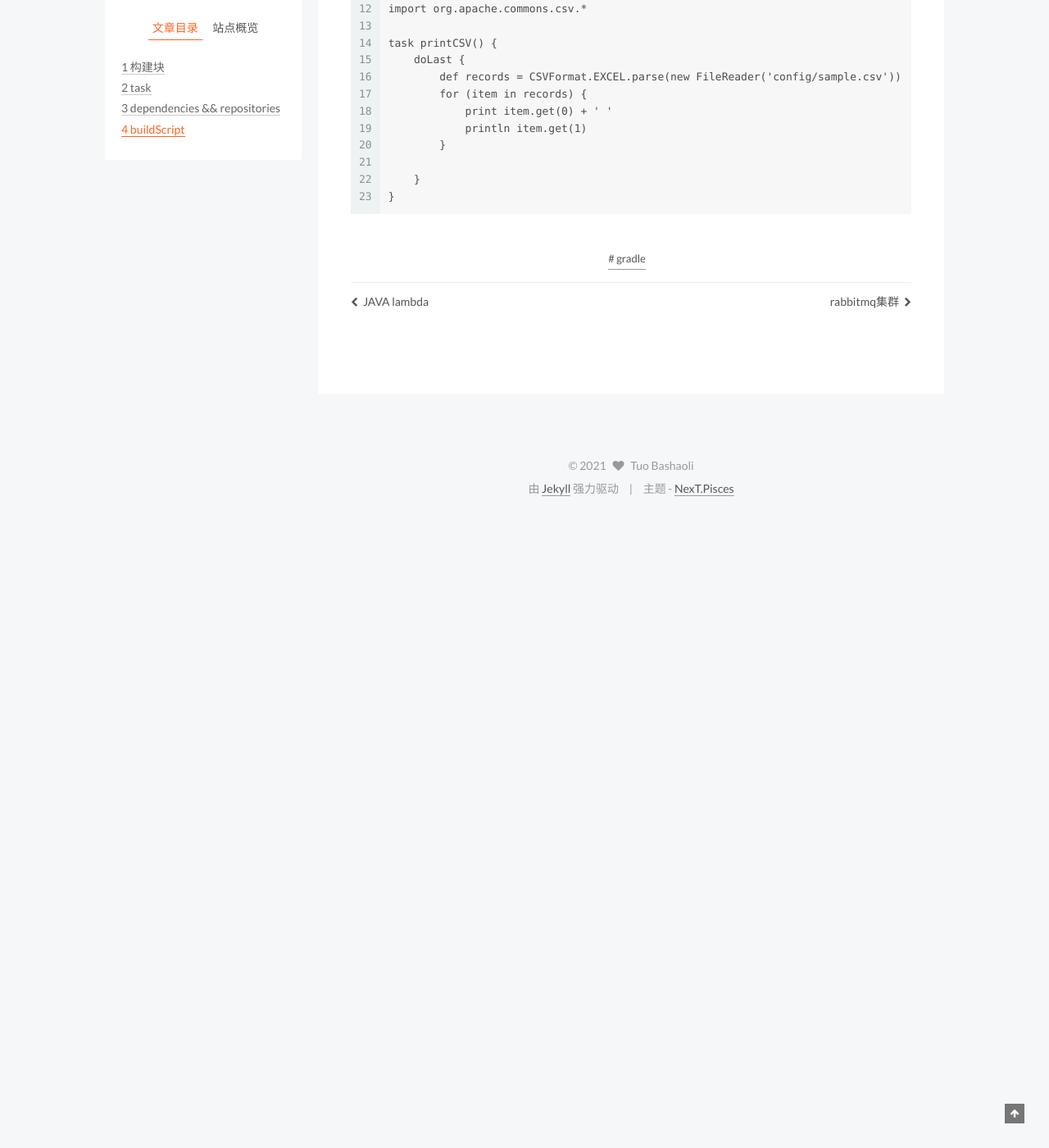
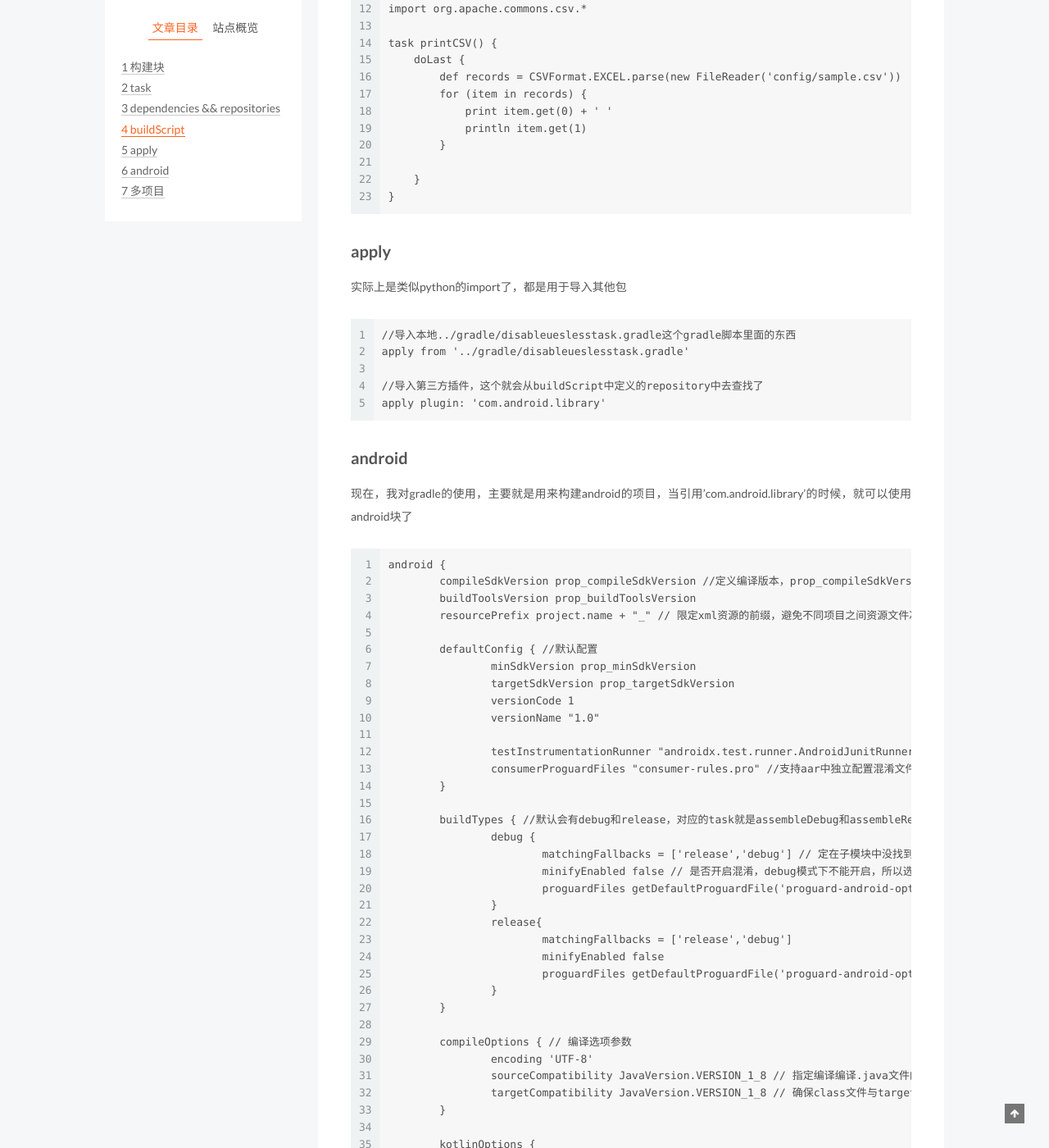
Before and after one commit to tuobashaoli/tuobashaoli.github.io, a Jekyll site: the page built from _posts/2021-03-08-gradle.markdown, in a window 1280 px wide and 1400 px high, scrolled down 5194 px. Shown: the whole window at 82% size. Built offline with Jekyll 4.4.1, drawn with Linux system fonts in a browser that asks for light colours; comment, search, counter and statistics services are not loaded; before the commit the page ends 5824 px from its top, so only the background shows below that; some of the changed text lies outside the part shown.

Commit message:
update gradle

````diff
--- a/_posts/2021-03-08-gradle.markdown
+++ b/_posts/2021-03-08-gradle.markdown
@@ -44,7 +44,7 @@ task printVersion{
 
 #为printVersion添加一个前缀action
 printVersion.doFirst {println "first action"}
-#为printVersion添加一个后缀action
+#为printVersion添加一个后缀action，没错，符号<<是doLast的简写
 printVersion << {println "last action"}
 ```
 
@@ -250,3 +250,77 @@ task printCSV() {
     }
 }
 ```
+
+## apply
+
+实际上是类似python的import了，都是用于导入其他包
+
+```
+//导入本地../gradle/disableueslesstask.gradle这个gradle脚本里面的东西
+apply from '../gradle/disableueslesstask.gradle'
+
+//导入第三方插件，这个就会从buildScript中定义的repository中去查找了
+apply plugin: 'com.android.library'
+```
+
+## android
+
+现在，我对gradle的使用，主要就是用来构建android的项目，当引用'com.android.library'的时候，就可以使用android块了
+
+```
+android {
+	compileSdkVersion prop_compileSdkVersion //定义编译版本，prop_compileSdkVersion一般都是在构建命令时使用-P指定
+	buildToolsVersion prop_buildToolsVersion
+	resourcePrefix project.name + "_" // 限定xml资源的前缀，避免不同项目之间资源文件冲突
+
+	defaultConfig { //默认配置
+		minSdkVersion prop_minSdkVersion
+		targetSdkVersion prop_targetSdkVersion
+		versionCode 1
+		versionName "1.0"
+
+		testInstrumentationRunner "androidx.test.runner.AndroidJunitRunner" //运行junit测试，AndroidJunitRunner支持junit3和junit4
+		consumerProguardFiles "consumer-rules.pro" //支持aar中独立配置混淆文件的方法，以便于他人引用aar的时候不需要再进行混淆
+	}
+
+	buildTypes { //默认会有debug和release，对应的task就是assembleDebug和assembleRelease，这里就重写了这俩个块，当然也可以自行定义其他的块
+		debug {
+			matchingFallbacks = ['release','debug'] // 定在子模块中没找到对应的构建类型时要加载哪个类型,当执行gradle assembleDebug 构建 debug 版本时，而恰巧某个子模块又没有定义 debug 版本，则会一一按照你指定的 matchingFallbacks 从前往后依次寻找，直到类型匹配。
+			minifyEnabled false // 是否开启混淆，debug模式下不能开启，所以选择false
+			proguardFiles getDefaultProguardFile('proguard-android-optimize.txt'),'proguard-rules.pro' // 配置混淆文件
+		}
+		release{
+			matchingFallbacks = ['release','debug']
+			minifyEnabled false
+			proguardFiles getDefaultProguardFile('proguard-android-optimize.txt'),'proguard-rules.pro'
+		}
+	}
+
+	compileOptions { // 编译选项参数
+		encoding 'UTF-8'
+		sourceCompatibility JavaVersion.VERSION_1_8 // 指定编译编译.java文件的jdk版本
+		targetCompatibility JavaVersion.VERSION_1_8 // 确保class文件与targetCompatibility指定版本，或者更新的java虚拟机兼容
+	}
+
+	kotlinOptions {
+		jvmTarget = "1.8"
+	}
+}
+```
+
+## 多项目
+
+实际上，一般都是多项目一起构建的，这个时候，查看setting.gradle文件就知道一共有多少个项目了，
+
+如下
+
+```
+include ':model'
+include ':main'
+include ':app'
+rootProject.name = "RUOK"
+```
+
+android项目使用的是分层布局，使用包括其他项目的关键字是include，如果是平面布局，包括与根项目同一嵌套层次的项目，需要使用includeFlat方法，要使用includeFlat，平面布局
+
+gradle多项目 说明：https://blog.csdn.net/weixin_38062353/article/details/82719968
````
